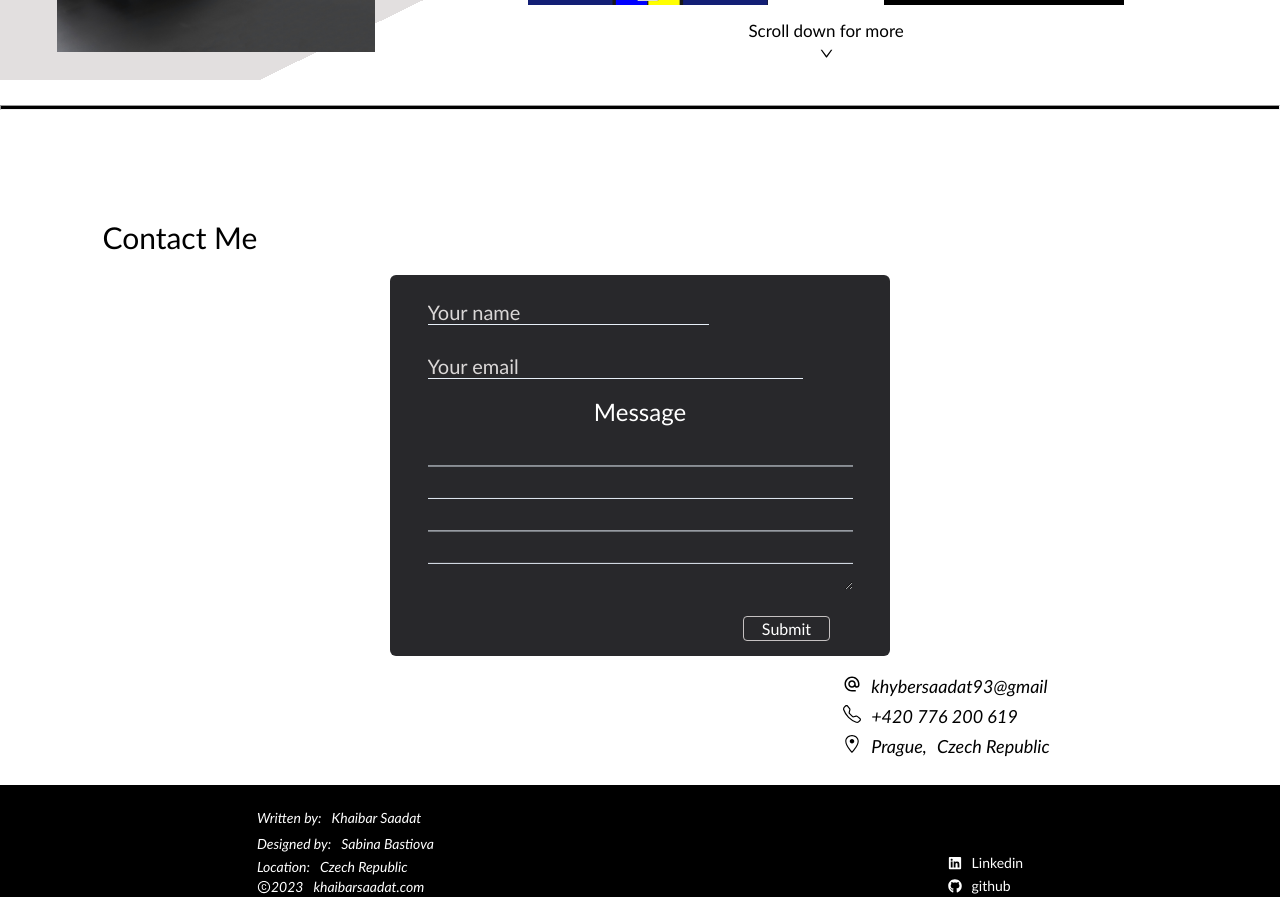
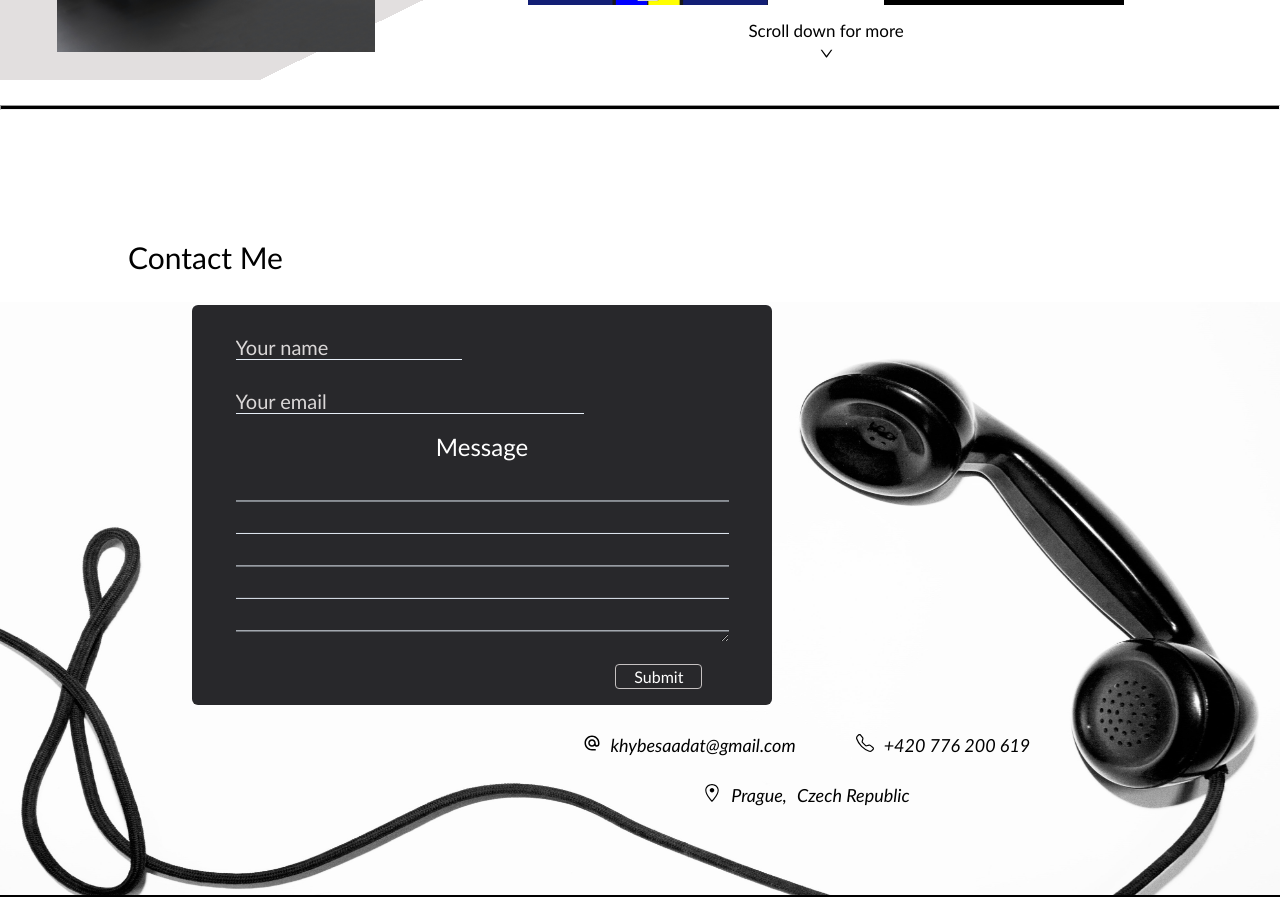
Before and after one commit to khybe/my-portfolio-1.0, a React (Create React App) app: page / in a window 1280 px wide. Shown: the part 1900-2797 px from the top of the page. Built offline with nearby package versions, Linux system fonts and the light colour scheme; the HTML template or start-up script is replaced by a standard one.

Commit message:
Tablet media query styles of contact-me section (styles for different tablet sizes)

```diff
--- a/src/components/about-me/AboutMe.css
+++ b/src/components/about-me/AboutMe.css
@@ -395,6 +395,24 @@
   #about-me {
     min-height: 690px;
   }
+
+  #about-me .title {
+    margin-left: 8rem;
+  }
+
+  .contents-ctr {
+    margin-left: 17vw;
+  }
+
+  .languages h4,
+  .tools h4 {
+    font-size: 1.8rem;
+  }
+
+  .languages span,
+  .tools span {
+    font-size: 1.5rem;
+  }
 }
 
 /* For screen (width: 800px and more, height: 600px (in mind)*/
--- a/src/components/about-me/AboutMe.js
+++ b/src/components/about-me/AboutMe.js
@@ -11,7 +11,7 @@ const AboutMe = (props) => {
       <div className="contents-ctr">
         <div className="bio-bg" />
         <div className="bio">
-          <p>
+          <article>
             A self-taught frontend developer with the ability to take on a
             fullstack project.
             <br />
@@ -25,7 +25,7 @@ const AboutMe = (props) => {
             <br />
             If you want to learn more about me and my work, please visit my
             workspace or contact me directly and tell me about your project.
-          </p>
+          </article>
           <div className="languages">
             <h4>Languages that i use :</h4>
             <p>
--- a/src/components/contact-me/ContactMe.css
+++ b/src/components/contact-me/ContactMe.css
@@ -61,8 +61,9 @@ input::-webkit-scrollbar-thumb:hover {
 .form {
   background-color: #28282b;
   width: 90%;
+  height: 63%;
   max-width: 500px;
-  height: 63%;
+  max-height: 420px;
   padding: 1rem 0;
   margin-left: 4vw;
   margin-top: 2rem;
@@ -105,7 +106,7 @@ form textarea {
 
 .user-msg {
   width: 85%;
-  height: 65%;
+  height: 68%;
   margin: 1.2rem auto;
   text-align: center;
 }
@@ -339,3 +340,219 @@ form button:hover {
     margin-top: 2rem;
   }
 }
+
+/*---Tablet-Media-Querie-Rules--- */
+/* For screen (width: 600px and more, height: 800px (in mind)*/
+@media screen and (min-width: 599px) and (min-height: 799px) {
+  .form {
+    margin: auto;
+    margin-top: 2rem;
+  }
+
+  .user-msg textarea {
+    height: 71%;
+  }
+
+  .cm-horiz-right {
+    margin-right: 10vw;
+  }
+
+  .userRespond h1 {
+    font-size: 2.8rem;
+  }
+
+  .userRespond p {
+    font-size: 2.6rem;
+  }
+}
+
+/* For screen (width: 601px and more, height: 962px*/
+@media screen and (min-width: 600px) and (min-height: 960px) {
+  .user-msg textarea {
+    height: 73%;
+  }
+
+  .userRespond {
+    height: 100%;
+    top: 0;
+  }
+}
+
+/* For screen (width: 768px and more, height: 1024px (in mind)*/
+@media screen and (min-width: 766px) {
+  .userRespond {
+    padding-top: 35%;
+  }
+}
+
+/* For screen (width: 800px and more, height: 600px (in mind)*/
+@media screen and (min-width: 798px) {
+  #contact-me {
+    min-height: 760px;
+  }
+
+  #contact-me .title {
+    margin-top: 4rem;
+  }
+
+  .form {
+    margin-left: 4rem;
+    max-height: 400px;
+  }
+
+  .user-msg textarea {
+    height: 76%;
+  }
+
+  .cm-horiz-right {
+    width: 70%;
+    display: flex;
+    flex-direction: row;
+    flex-wrap: wrap;
+    justify-content: center;
+    margin-right: 10vw;
+    margin-top: 0.5rem;
+  }
+
+  .cm-horiz-right a {
+    margin: 2rem 3rem;
+  }
+
+  #contact-me .horiz-bg {
+    display: block !important;
+    width: 100vw;
+    height: 90%;
+    position: absolute;
+    right: -8%;
+    bottom: -15%;
+    z-index: -1;
+  }
+
+  .userRespond {
+    padding-top: 30%;
+  }
+
+  .userRespond h1 {
+    font-size: 3rem;
+  }
+
+  .userRespond p {
+    font-size: 2.6rem;
+  }
+}
+
+/* For screen (width: 800px and more, height: 1080px (in mind)*/
+@media screen and (min-width: 799px) and (min-height: 1079px) {
+  #contact-me {
+    padding-top: 2%;
+  }
+
+  .user-msg textarea {
+    line-height: 2.9ch;
+    background-image: linear-gradient(
+      transparent,
+      transparent calc(2.9ch - 1px),
+      #e7eff8 0px
+    );
+    background-size: 100% 2.9ch;
+  }
+
+  #contact-me .horiz-bg {
+    bottom: -10%;
+  }
+}
+
+/* For screen (width: 810px and more, height: 1280px */
+/* @media screen and (min-width: 809px) and (min-height: 1278px) {
+} */
+
+/* For screen (width: 962px and more, height: 601px (in mind)*/
+@media screen and (min-width: 960px) {
+  #contact-me .title {
+    margin-left: 4.5rem;
+  }
+
+  .form {
+    margin-left: 6rem;
+  }
+
+  #contact-me .horiz-bg {
+    right: 0;
+  }
+}
+
+/* For screen (width: 1024px and more, height: 768px (in mind) */
+@media screen and (min-width: 1022px) {
+  #contact-me .title {
+    margin-left: 6rem;
+  }
+
+  .form {
+    margin-left: 10rem;
+  }
+
+  .cm-horiz-right {
+    width: 55%;
+    margin-right: 20vw;
+  }
+}
+
+/* For screen (width: 1024px and more, height: 1366px)*/
+@media screen and (min-width: 1022px) and (min-height: 1365px) {
+  .user-info input:first-of-type {
+    margin-top: 2rem;
+  }
+
+  .user-msg textarea {
+    margin: 1.5rem 0;
+    height: 65%;
+  }
+}
+
+/* For screen (width: 1280px and more, min-height: 800px (in mind)*/
+@media screen and (min-width: 1278px) {
+  #contact-me .title {
+    margin-left: 10%;
+    margin-bottom: 3rem;
+  }
+  .form {
+    min-width: 580px;
+    margin-left: 15%;
+  }
+
+  .user-info {
+    width: 60%;
+  }
+
+  .user-info input:first-of-type {
+    width: 65%;
+    margin-top: 2rem;
+  }
+
+  .cm-horiz-right {
+    width: 50%;
+    margin-right: 12%;
+  }
+
+  #contact-me .horiz-bg {
+    bottom: -12%;
+  }
+
+  .userRespond {
+    padding-top: 22%;
+  }
+}
+
+/* For screen (width: 1366px and more, height: 768px (in mind)*/
+@media screen and (min-width: 1364px) {
+  .form {
+    margin-left: 16%;
+  }
+}
+
+/* For screen (width: 1366px and more, height: 1024px*/
+@media screen and (min-width: 1364px) and (min-height: 1022px) {
+  #contact-me .horiz-bg {
+    bottom: -10%;
+  }
+}
--- a/src/components/contact-me/ContactMe.js
+++ b/src/components/contact-me/ContactMe.js
@@ -98,7 +98,7 @@ const ContactMe = () => {
       <address className="cm-horiz-right cm-vert-btm">
         <a href="mailto:khybersaadat93@gmail.com">
           <MdAlternateEmail />
-          <span>khybersaadat93@gmail</span>
+          <span>khybesaadat@gmail.com</span>
         </a>
         <a href="tel:+420776200619">
           <BsTelephone />
```
